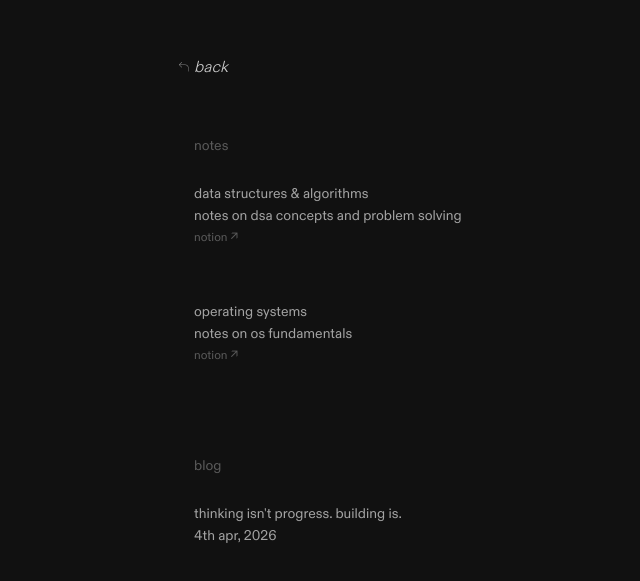
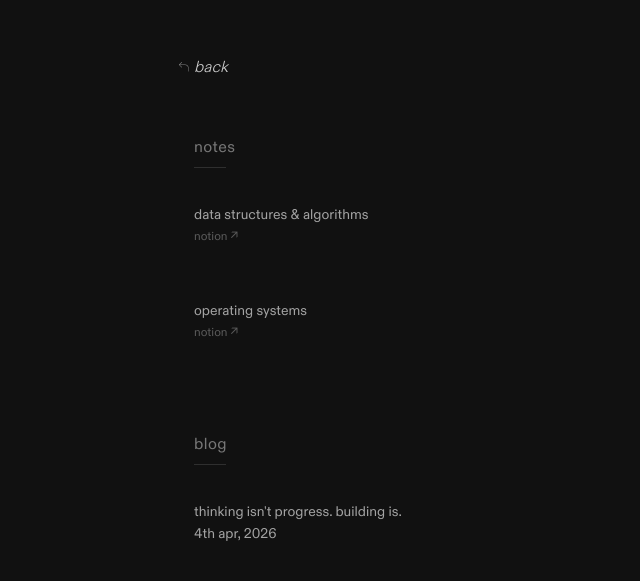
Before and after one commit to emmanuelotoo/portfolio, a Next.js app: page /thoughts in a window 1280 px wide. Shown: the part 153-734 px from the top of the page, without its empty margins (206-846 px from the left). Built offline with nearby package versions, Linux system fonts and the light colour scheme.

Commit message:
refactor: remove descriptions from notes and adjust heading styles for consistency

```diff
--- a/src/app/(routes)/thoughts/page.tsx
+++ b/src/app/(routes)/thoughts/page.tsx
@@ -4,12 +4,10 @@ import { getAllPosts } from "@/lib/blog-data";
 const notes = [
   {
     title: "data structures & algorithms",
-    description: "notes on dsa concepts and problem solving",
     href: "https://emmanuelotoo.notion.site/dsa-notes",
   },
   {
     title: "operating systems",
-    description: "notes on os fundamentals",
     href: "https://www.notion.so/emmanuelotoo/os-2bbf3e590c9280a199c8c607bb9676cb",
   },
 ];
@@ -20,9 +18,12 @@ export default function Thoughts() {
   return (
     <div className="flex flex-col gap-20">
       <section>
-        <h2 className="text-sm text-secondary-foreground/50 mb-4 px-4">
+        <div className="px-4 mb-6">
+          <h2 className="text-base text-secondary-foreground/70 tracking-wide">
             notes
           </h2>
+          <div className="mt-2 h-px w-8 bg-secondary-foreground/20" />
+        </div>
         <div className="flex flex-col gap-8">
           {notes.map((note, index) => (
             <div
@@ -30,12 +31,6 @@ export default function Thoughts() {
               className="relative z-10 flex flex-col gap-0.5 rounded-lg px-4 py-3 text-secondary-foreground hover:bg-surface/30 hover:translate-x-1 transition-all duration-200"
             >
               <h3 className="relative z-10 text-sm">{note.title}</h3>
-              {note.description && (
-                <p className="text-sm text-secondary-foreground relative z-10">
-                  {note.description}
-                </p>
-              )}
-              {note.href && (
               <a
                 href={note.href}
                 target="_blank"
@@ -44,16 +39,18 @@ export default function Thoughts() {
               >
                 notion ↗
               </a>
-              )}
             </div>
           ))}
         </div>
       </section>
 
       <section>
-        <h2 className="text-sm text-secondary-foreground/50 mb-4 px-4">
+        <div className="px-4 mb-6">
+          <h2 className="text-base text-secondary-foreground/70 tracking-wide">
             blog
           </h2>
+          <div className="mt-2 h-px w-8 bg-secondary-foreground/20" />
+        </div>
         <div className="flex flex-col gap-8">
           {posts.map((post) => (
             <Link
```
Lines whose indentation alone changed are shown as unchanged.
